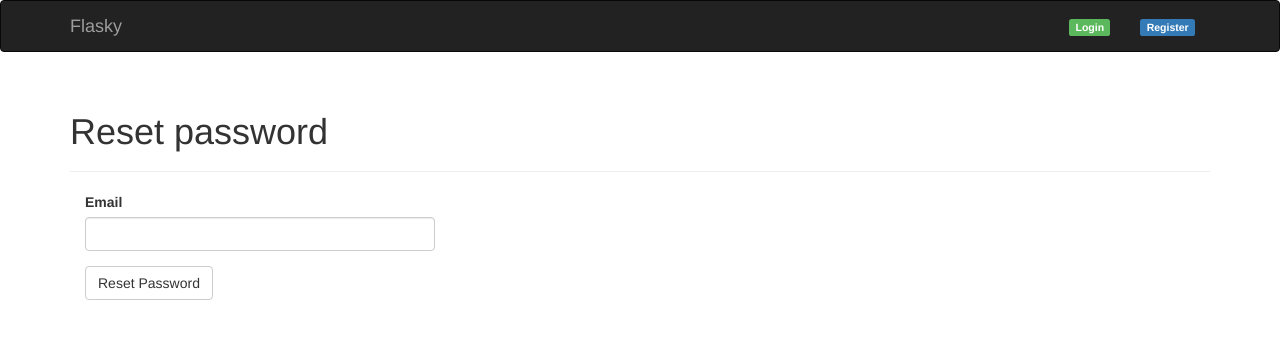
After one commit to eduard-lyaskovskiy/flasky-blog, a Flask app: page /auth/reset-password-request in a window 1280 px wide. The commit adds this page. Shown: the top 339 px of the page. Run offline with Flask 2, Linux system fonts and the light colour scheme; some libraries are stand-ins or nearby versions.

Commit message:
Add Reset password, change password, templates, models

```diff
--- a/app/auth/forms.py
+++ b/app/auth/forms.py
@@ -2,6 +2,8 @@ from flask_wtf import FlaskForm
 from wtforms import StringField, PasswordField, BooleanField, SubmitField
 from wtforms.validators import DataRequired, Length, Email, Regexp, EqualTo
 from wtforms import ValidationError
+
+from app import email
 from ..models import User
 
 class LoginForm(FlaskForm):
@@ -25,8 +27,11 @@ class RegistrationForm(FlaskForm):
         validators=[
             DataRequired(),
             EqualTo('password2',
-            message='Passwords must match.')
-    ])
+            message='Passwords must match.'),
+            Regexp('^(?=.*[0-9])(?=.*[a-z])(?=.*[A-Z])(?=.*[@#$%^&-+=()])(?=\\S+$).{8, 64}$',
+            0,
+            'Passwords must have only letters, numbers, dots or '
+            'spec symbols @#$%^&-+=()')])
     password2 = PasswordField(
         'Confirm password',
         validators=[DataRequired()])
@@ -39,3 +44,37 @@ class RegistrationForm(FlaskForm):
     def validate_username(self, field):
         if User.query.filter_by(username=field.data).first():
             raise ValidationError('Username already in use')
+
+class ChangePasswordForm(FlaskForm):
+    old_password = PasswordField('Old password', validators=[DataRequired()])
+    new_password = PasswordField('New password', validators=[DataRequired(),
+                    EqualTo('new_password_repeat', 'Passwords must match.'),
+                    Regexp('^(?=.*[0-9])(?=.*[a-z])(?=.*[A-Z])(?=.*[@#$%^&-+=()])(?=\\S+$).{8, 64}$',
+                    0,
+                    'Passwords must have only letters, numbers, dots or '
+                    'spec symbols @#$%^&-+=()')])
+    new_password_repeat = PasswordField('Confirm new password', validators=[DataRequired()])
+    submit = SubmitField('Update Password')
+
+class ResetPasswordRequestForm(FlaskForm):
+    email = StringField('Email', validators=[DataRequired(), Length(1, 64), Email()])
+    submit = SubmitField('Reset Password')
+
+class ResetPasswordForm(FlaskForm):
+    new_password = PasswordField('New password', validators=[DataRequired(),
+                    EqualTo('new_password_repeat', 'Passwords must match.'),
+                    Regexp('^(?=.*[0-9])(?=.*[a-z])(?=.*[A-Z])(?=.*[@#$%^&-+=()])(?=\\S+$).{8, 64}$',
+                    0,
+                    'Passwords must have only letters, numbers, dots or '
+                    'spec symbols @#$%^&-+=()')])
+    new_password_repeat = PasswordField('Confirm new password', validators=[DataRequired()])
+    submit = SubmitField('Reset Password')
+
+class ChangeEmailForm(FlaskForm):
+    email = StringField('New email', validators=[DataRequired(), Length(1, 64), Email()])
+    password = PasswordField('Password', validators=[DataRequired()])
+    submit = SubmitField('Change email')
+
+    def validate_email(self, field):
+        if User.query.filter_by(email=field.data).first():
+            raise ValidationError('Email already registered')
--- a/app/auth/views.py
+++ b/app/auth/views.py
@@ -1,10 +1,11 @@
-from flask import flash, redirect, render_template, request, url_for
+from flask import flash, redirect, render_template, request, url_for, current_app
 from flask_login import current_user, login_required, login_user, logout_user
 from . import auth
 from .. import db
 from ..models import User
 from ..email import send_email
-from .forms import LoginForm, RegistrationForm
+from .forms import LoginForm, RegistrationForm, ChangePasswordForm,\
+ResetPasswordRequestForm, ResetPasswordForm, ChangeEmailForm
 
 @auth.route('/login', methods=['GET', 'POST'])
 def login():
@@ -47,14 +48,68 @@ def register():
                     password=form.password.data)
         db.session.add(user)
         db.session.commit()
-        token = user.generate_confirmation_token()
-        #----TODO----
-        #CHANGE EMAIL
-        send_email('leskov779@yandex.ru', 'Confirm Your Account', 'auth/email/confirm', user=user, token=token)
-        flash('A confirmation email has been sent to you by email.')
+        if user.email != current_app.config['FLASKY_ADMIN']:
+            token = user.generate_confirmation_token()
+            #----TODO----
+            #CHANGE EMAIL
+            send_email(current_app.config['CHANGE_EMAIL'], 'Confirm Your Account', 'auth/email/confirm', user=user, token=token)
+            flash('A confirmation email has been sent to you by email.')
+            return redirect(url_for('auth.login'))
         return redirect(url_for('auth.login'))
     return render_template('auth/register.html', form=form)
 
+@auth.route('/change-password', methods=['GET', 'POST'])
+@login_required
+def change_password():
+    form = ChangePasswordForm()
+    if form.validate_on_submit():
+        if current_user.verify_password(form.old_password.data):
+            current_user.password = form.new_password.data
+            db.session.add(current_user)
+            db.session.commit()
+            flash('You have been update password')
+            return redirect(url_for('main.index'))
+        flash('Passwords do not match')
+    return render_template('auth/change_password.html', form=form)
+
+@auth.route('/change-email', methods=['GET', 'POST'])
+@login_required
+def change_email():
+    form = ChangeEmailForm()
+    if form.validate_on_submit():
+        pass
+    return render_template('auth/change_email.html', form=form)
+
+@auth.route('/reset-password-request', methods=['GET', 'POST'])
+def reset_password_request():
+    if not current_user.is_anonymous:
+        return redirect(url_for('main.index'))
+    form = ResetPasswordRequestForm()
+    if form.validate_on_submit():
+        user = User.query.filter_by(email=form.email.data.lower()).first()
+        if user:
+            token = user.generate_reset_token()
+            #----TODO----
+            #CHANGE EMAIL
+            send_email(current_app.config['CHANGE_EMAIL'], 'Reset Your Password',
+            'auth/email/reset_password', user=user, token=token)
+        flash('An email with instructions to reset your password has been '
+              'sent to you.')
+        return redirect(url_for('auth.login'))
+    return render_template('auth/reset_password.html', form=form)
+
+@auth.route('/reset-password-request/<token>', methods=['GET', 'POST'])
+def reset_password(token):
+    if not current_user.is_anonymous:
+        return redirect(url_for('main.index'))
+    form = ResetPasswordForm()
+    if form.validate_on_submit():
+        if User.reset_password(token, form.new_password.data):
+            db.session.commit()
+            flash('Your password has been updated.')
+            return redirect(url_for('auth.login'))
+        return redirect(url_for('main.index'))
+    return render_template('auth/reset_password.html', form=form)
 
 @auth.route('/confirm/<token>')
 @login_required
@@ -74,7 +129,7 @@ def resend_confirmation():
     token = current_user.generate_confirmation_token()
     #----TODO----
     #CHANGE EMAIL
-    send_email('leskov779@yandex.ru', 'Confirm Your Account',
+    send_email(current_app.config['CHANGE_EMAIL'], 'Confirm Your Account',
     'auth/email/confirm', user=current_user, token=token)
     flash('A new confirmation email has been sent to you by email.')
     return redirect(url_for('main.index'))
--- a/app/decorators.py
+++ b/app/decorators.py
@@ -1,5 +1,5 @@
 from functools import wraps
-from flask import abort, flash, redirect, request, url_for
+from flask import flash, redirect, request, url_for
 from flask_login import current_user
 from .models import Permission
 
--- a/app/templates/auth/login.html
+++ b/app/templates/auth/login.html
@@ -15,5 +15,11 @@
         Click here to register
         </a>
     </p>
+    <p class="help-block">
+        Forgot password?
+        <a href="{{ url_for('auth.reset_password_request') }}">
+        Click here to reset password
+        </a>
+    </p>
 </div>
 {% endblock %}
--- /dev/null
+++ b/app/templates/auth/reset_password.html
@@ -0,0 +1,13 @@
+{% extends "base.html" %}
+{% import "bootstrap/wtf.html" as wtf%}
+
+{% block title %}Flasky - Reset password{% endblock %}
+
+{% block page_content %}
+<div class="page-header">
+    <h1>Reset password</h1>
+</div>
+<div class="col-md-4">
+    {{ wtf.quick_form(form) }}
+</div>
+{% endblock%}
--- a/app/templates/base.html
+++ b/app/templates/base.html
@@ -22,19 +22,23 @@
         </div>
         <div class="navbar-collapse collapse">
             <ul class="nav navbar-nav">
-                <li><a href="{{ url_for('main.index') }}">Home</a></li>
+                {% if current_user.is_authenticated %}
+                <li><a href="{{ url_for('main.user', id=current_user.id) }}">Profile</a></li>
+                {% endif %}
             </ul>
             <ul class="nav navbar-nav navbar-right">
                 {% if current_user.is_authenticated %}
                 <li class="dropdown">
                     <a href="#" class="dropdown-toggle" data-toggle="dropdown">Account <b class="caret"></b></a>
                     <ul class="dropdown-menu">
+                        <li><a href="{{ url_for('auth.change_password')}}">Change Password</a><email/li>
+                        <li><a href="{{ url_for('auth.change_email')}}">Change Email</a></li>
                         <li><a href="{{ url_for('auth.logout')}}">Log Out</a></li>
-                        <li><a href="{{ url_for('main.user', username=current_user.username) }}">Profile</a></li>
                     </ul>
                 </li>
                 {% else %}
-                <li><a href="{{ url_for('auth.login') }}">Login</a></li>
+                <li><a href="{{ url_for('auth.login') }}"><span class="label label-success">Login</span></a></li>
+                <li><a href="{{ url_for('auth.register') }}"><span class="label label-primary">Register</span></a></li>
                 {% endif %}
 
             </ul>
```
Also changed, not shown: app/main/forms.py (+33 -2 lines), app/main/views.py (+41 -8 lines), app/models.py (+23 -1 lines), app/templates/auth/change_email.html (added, +13 -0 lines), app/templates/auth/change_password.html (added, +13 -0 lines), app/templates/auth/email/reset_password.html (added, +8 -0 lines), app/templates/auth/email/reset_password.txt (added, +8 -0 lines), app/templates/edit_profile.html (added, +13 -0 lines), app/templates/user.html (+10 -2 lines).
